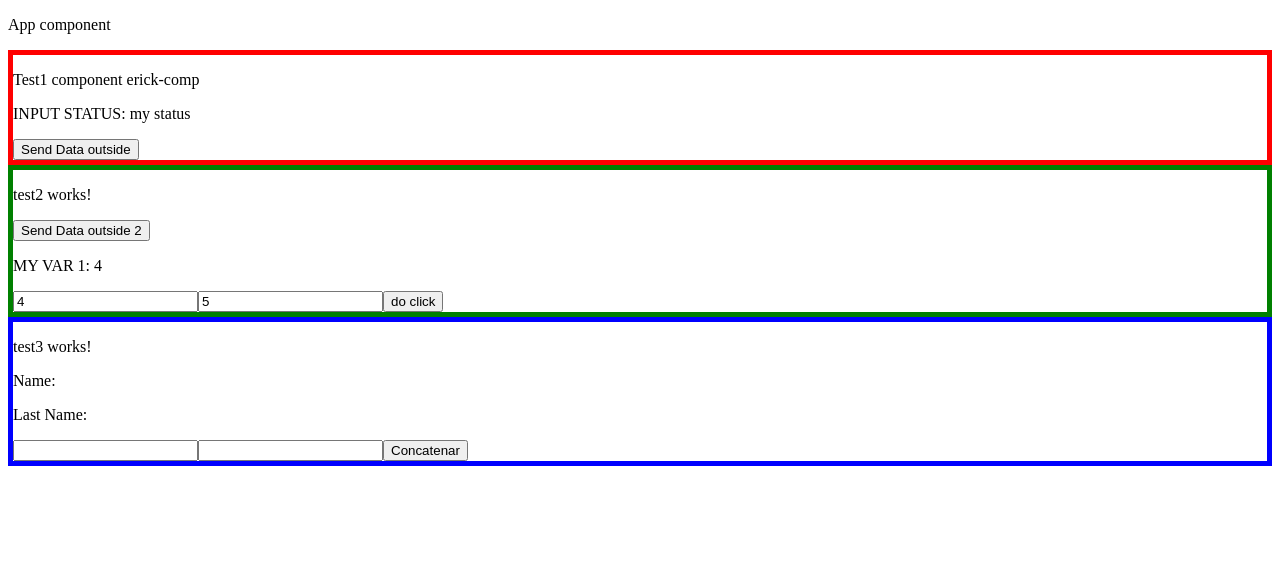
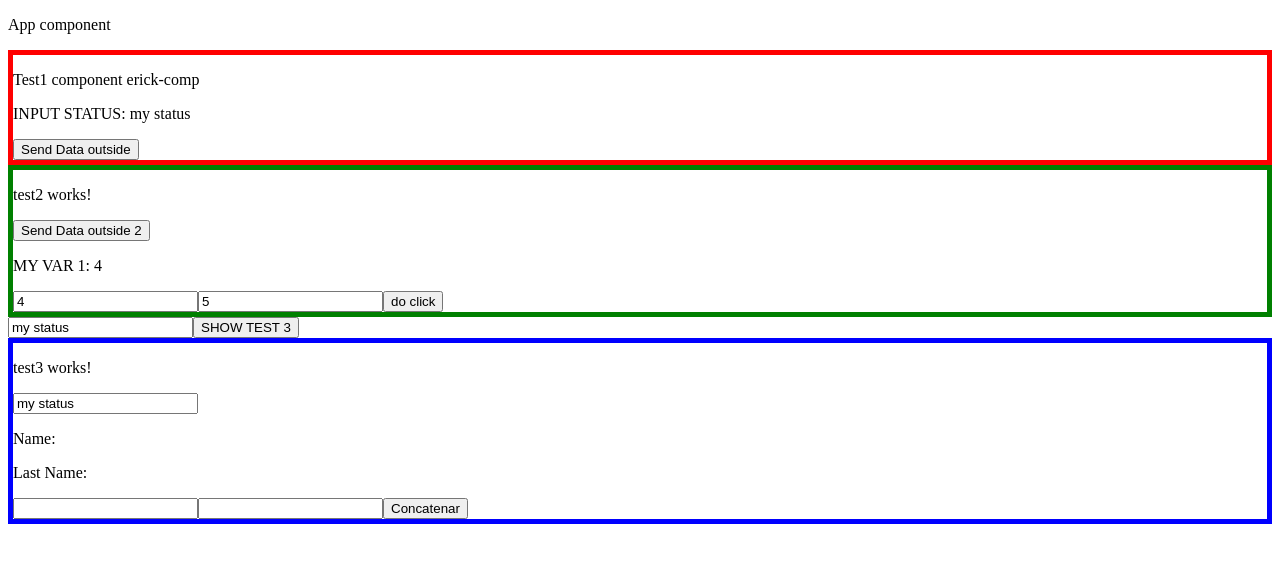
Before and after one commit to ErickMartinez77/angular-course-2021, an Angular app: page / in a window 1280 px wide. Shown: the top 562 px of the page. Built offline with nearby package versions, Linux system fonts and the light colour scheme.

Commit message:
08/10/2021 life cycle in angular

```diff
--- a/src/app/app.component.html
+++ b/src/app/app.component.html
@@ -3,4 +3,11 @@
 <erick-comp [status]="myStatus" (onSendData)="printDataErickComp($event)"></erick-comp>
 
 <app-test2 name="Erick" lastName="Martinez" (onSentData)="printData($event)"></app-test2>
-<app-test3></app-test3>
+
+
+<input type="text" [(ngModel)]="myStatus">
+
+<button (click)="sw =! sw"> SHOW TEST 3</button>
+<div *ngIf="sw">
+  <app-test3 [name2] = 'myStatus'></app-test3>
+</div>
--- a/src/app/app.component.ts
+++ b/src/app/app.component.ts
@@ -8,6 +8,7 @@ import { Component } from '@angular/core';
 export class AppComponent {
   title = 'angular2021';
   myStatus = 'my status';
+  sw = true;
 
   constructor() {
     const testMap = [1, 2, 3, 4, 5].map(item => item * 2);
--- a/src/app/test3/test3.component.html
+++ b/src/app/test3/test3.component.html
@@ -1,5 +1,6 @@
 <div style="border: 5px blue solid">
 <p>test3 works!</p>
+<input type="text" [(ngModel)]="name2">
 
 <p> Name: {{name}}</p>
 <p> Last Name: {{lastName}}</p>
--- a/src/app/test3/test3.component.ts
+++ b/src/app/test3/test3.component.ts
@@ -1,19 +1,53 @@
-import { Component, OnInit } from '@angular/core';
+import { AfterContentChecked, AfterContentInit, AfterViewChecked, AfterViewInit, Component, DoCheck, Input, OnChanges, OnDestroy, OnInit } from '@angular/core';
 
 @Component({
   selector: 'app-test3',
   templateUrl: './test3.component.html',
   styleUrls: ['./test3.component.css']
 })
-export class Test3Component implements OnInit {
+export class Test3Component implements OnInit, OnChanges, DoCheck, OnDestroy, AfterViewInit, AfterViewChecked,AfterContentChecked, AfterContentInit {
   name = '';
   lastName = '';
 
-  constructor() {}
-
-  ngOnInit() {}
+  @Input() name2;
 
   concatenar(event) {
     console.log('Nombre Completo: ', this.name + ' ' + this.lastName);
   }
+
+  constructor() {
+    console.log('CONSTRUCTOR');
+  }
+
+  ngOnInit() {
+    console.log('ON INIT');
+  }
+
+  ngOnChanges(changes: any){
+    console.log('ON CHANGES', changes);
+  }
+
+  ngDoCheck(){
+    console.log('DO CHECK');
+  }
+
+  ngAfterViewInit(){
+    console.log('VIEW INIT')
+  }
+
+  ngAfterContentInit(){
+    console.log('CONTENT INIT')
+  }
+
+  ngAfterContentChecked(){
+    console.log('CONTENT CHECK')
+  }
+
+  ngAfterViewChecked(){
+    console.log('VIEW CHECK')
+  }
+
+  ngOnDestroy(){
+    console.log('ON DESTROY');
+  }
 }
```
